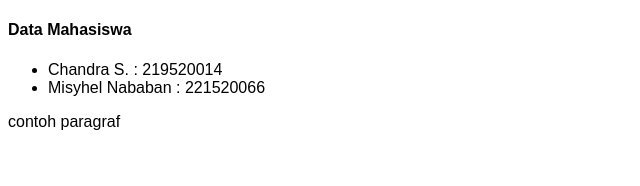
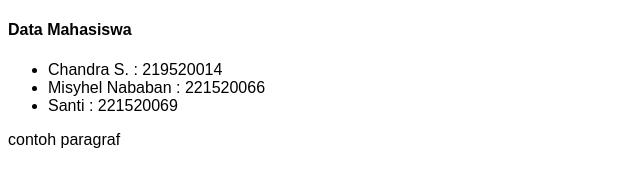
Before and after one commit to codeisforlife/chand-repo, a plain HTML site: page mahasiswa.html in a window 1280 px wide. Shown: the whole page, without its empty margins (0-640 px from the left). Drawn offline with Linux system fonts and the light colour scheme.

Commit message:
menambah data di mahasiswa.html

```diff
--- a/mahasiswa.html
+++ b/mahasiswa.html
@@ -16,6 +16,7 @@
    <ul>
     <li>Chandra S. : 219520014</li>
     <li>Misyhel Nababan : 221520066 </li>
+    <li>Santi  : 221520069</li>
    </ul>
    <p>contoh paragraf</p>
     <script type="text/javascript" src="script.js"></script>
```
